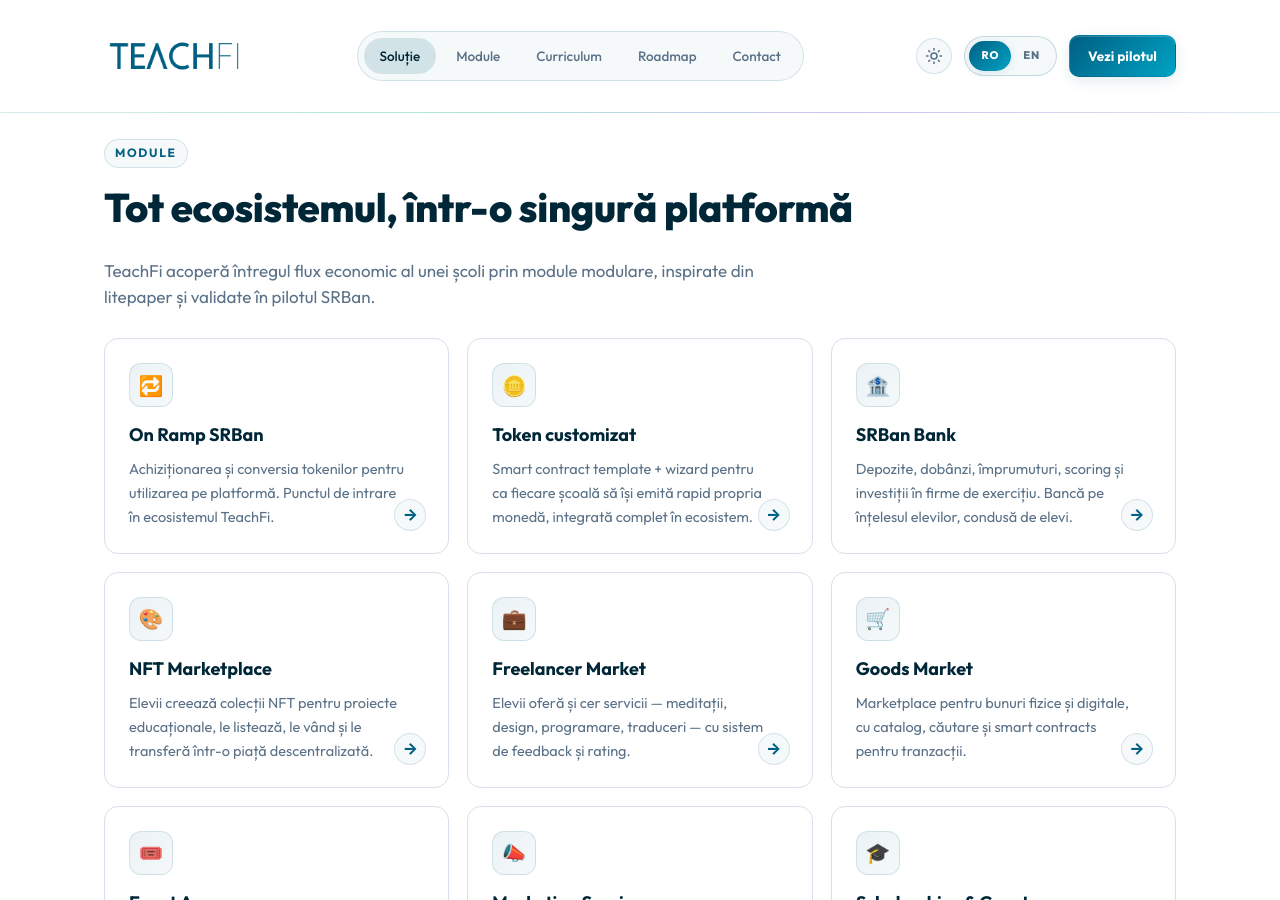
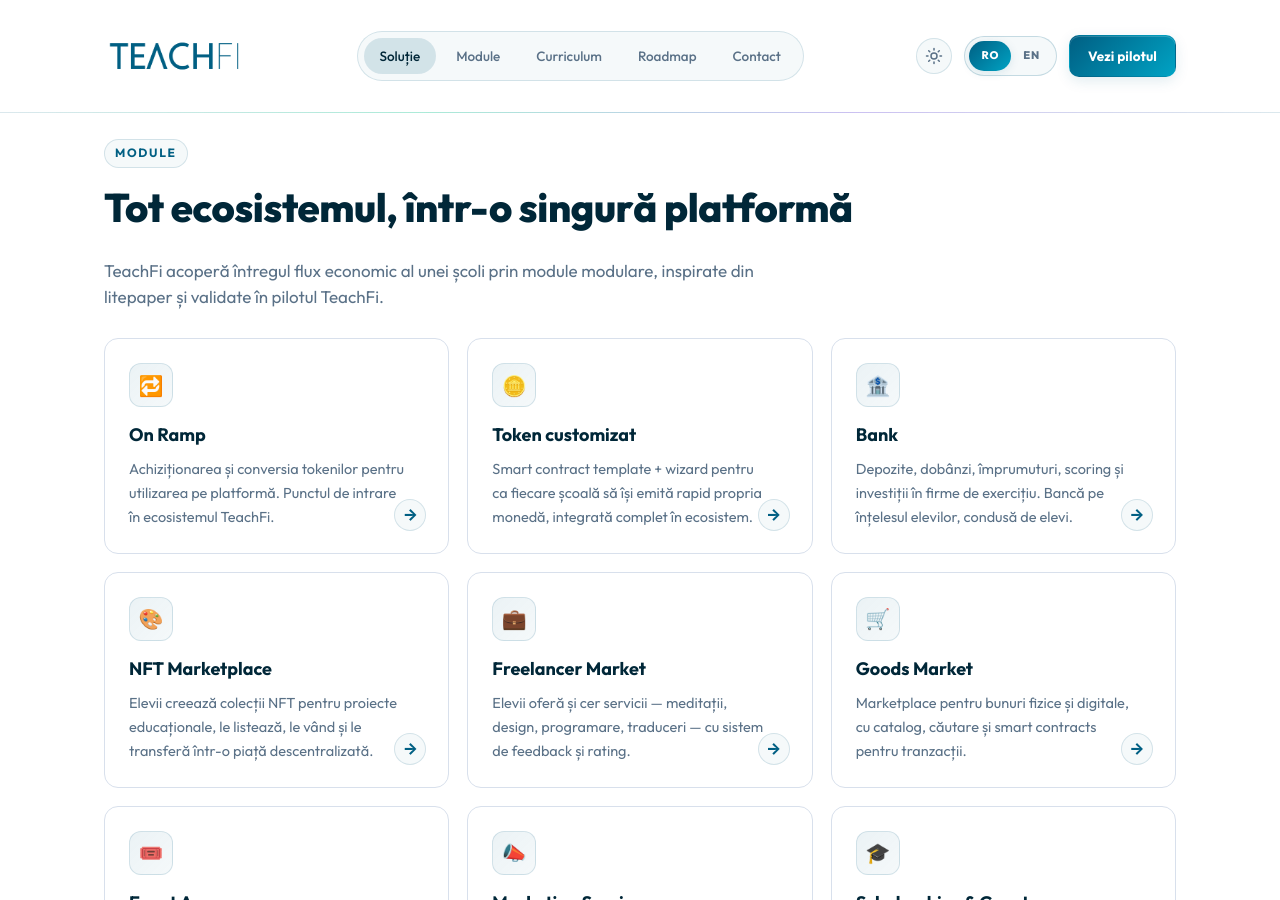
Before and after one commit to chenistdigital/teachfi, a Jekyll site: the page built from index.html, in a window 1280 px wide and 900 px high, scrolled down 4620 px. Built offline with Jekyll 4.4.1, drawn with Linux system fonts in a browser that asks for light colours; some of the changed text lies outside the part shown.

Commit message:
Remove SRBan name from modules: on-ramp-srban→on-ramp, srban-bank→bank; remove SRBan Bank + Chenist PM arch tags

```diff
--- a/index.html
+++ b/index.html
@@ -211,18 +211,18 @@ permalink: /
   <div class="wrap">
     <span class="kicker">Module</span>
     <h2 class="section-title">Tot ecosistemul, într-o singură platformă</h2>
-    <p class="lead">TeachFi acoperă întregul flux economic al unei școli prin module modulare, inspirate din litepaper și validate în pilotul SRBan.</p>
+    <p class="lead">TeachFi acoperă întregul flux economic al unei școli prin module modulare, inspirate din litepaper și validate în pilotul TeachFi.</p>
     <div class="grid grid-3">
-      <a class="card module-link" href="/module/on-ramp-srban/"><div class="ico">🔁</div>
-        <h3>On Ramp SRBan</h3>
+      <a class="card module-link" href="/module/on-ramp/"><div class="ico">🔁</div>
+        <h3>On Ramp</h3>
         <p>Achiziționarea și conversia tokenilor pentru utilizarea pe platformă. Punctul de intrare în ecosistemul TeachFi.</p>
       <span class="card-arrow" aria-hidden="true">→</span></a>
       <a class="card module-link" href="/module/token-customizat/"><div class="ico">🪙</div>
         <h3>Token customizat</h3>
         <p>Smart contract template + wizard pentru ca fiecare școală să își emită rapid propria monedă, integrată complet în ecosistem.</p>
       <span class="card-arrow" aria-hidden="true">→</span></a>
-      <a class="card module-link" href="/module/srban-bank/"><div class="ico">🏦</div>
-        <h3>SRBan Bank</h3>
+      <a class="card module-link" href="/module/bank/"><div class="ico">🏦</div>
+        <h3>Bank</h3>
         <p>Depozite, dobânzi, împrumuturi, scoring și investiții în firme de exercițiu. Bancă pe înțelesul elevilor, condusă de elevi.</p>
       <span class="card-arrow" aria-hidden="true">→</span></a>
       <a class="card module-link" href="/module/nft-marketplace/"><div class="ico">🎨</div>
@@ -297,7 +297,7 @@ permalink: /
         <div class="year-num">Anul 4</div>
         <h3 class="year-grade">Clasa a VIII-a</h3>
         <div class="year-title">Bancă, economii, credite, dobândă</div>
-        <p>Deschid conturi, economisesc, iau credite — totul în propria lor Bancă SRBan.</p>
+        <p>Deschid conturi, economisesc, iau credite — totul în propria lor Bancă TeachFi.</p>
       </article>
       <article class="year">
         <div class="year-num">Anul 5</div>
@@ -583,8 +583,7 @@ permalink: /
         <h3>1 · User Interface</h3>
         <p>Modulele cu care utilizatorii interacționează zilnic — de la marketplace la NFT-uri.</p>
         <div class="arch-tags">
-          <span class="arch-tag">SRBan Bank</span>
-          <span class="arch-tag">NFT Marketplace</span>
+                    <span class="arch-tag">NFT Marketplace</span>
           <span class="arch-tag">Freelancer Market</span>
           <span class="arch-tag">Goods Market</span>
           <span class="arch-tag">Event Access</span>
@@ -614,8 +613,7 @@ permalink: /
         <h3>3 · Documentation Layer</h3>
         <p>Echipa, project management open source, raportare reproductibilă.</p>
         <div class="arch-tags">
-          <span class="arch-tag">Chenist PM</span>
-          <span class="arch-tag">P3 Express</span>
+                    <span class="arch-tag">P3 Express</span>
           <span class="arch-tag">Litepaper</span>
           <span class="arch-tag">Whitepaper</span>
         </div>
```
Also changed, not shown: en/index.html (+8 -10 lines), en/module/bank/index.html (renamed from en/module/srban-bank/index.html, +4 -4 lines), en/module/on-ramp/index.html (renamed from en/module/on-ramp-srban/index.html, +4 -4 lines), module/bank/index.html (renamed from module/srban-bank/index.html, +4 -4 lines), module/on-ramp/index.html (renamed from module/on-ramp-srban/index.html, +4 -4 lines).
